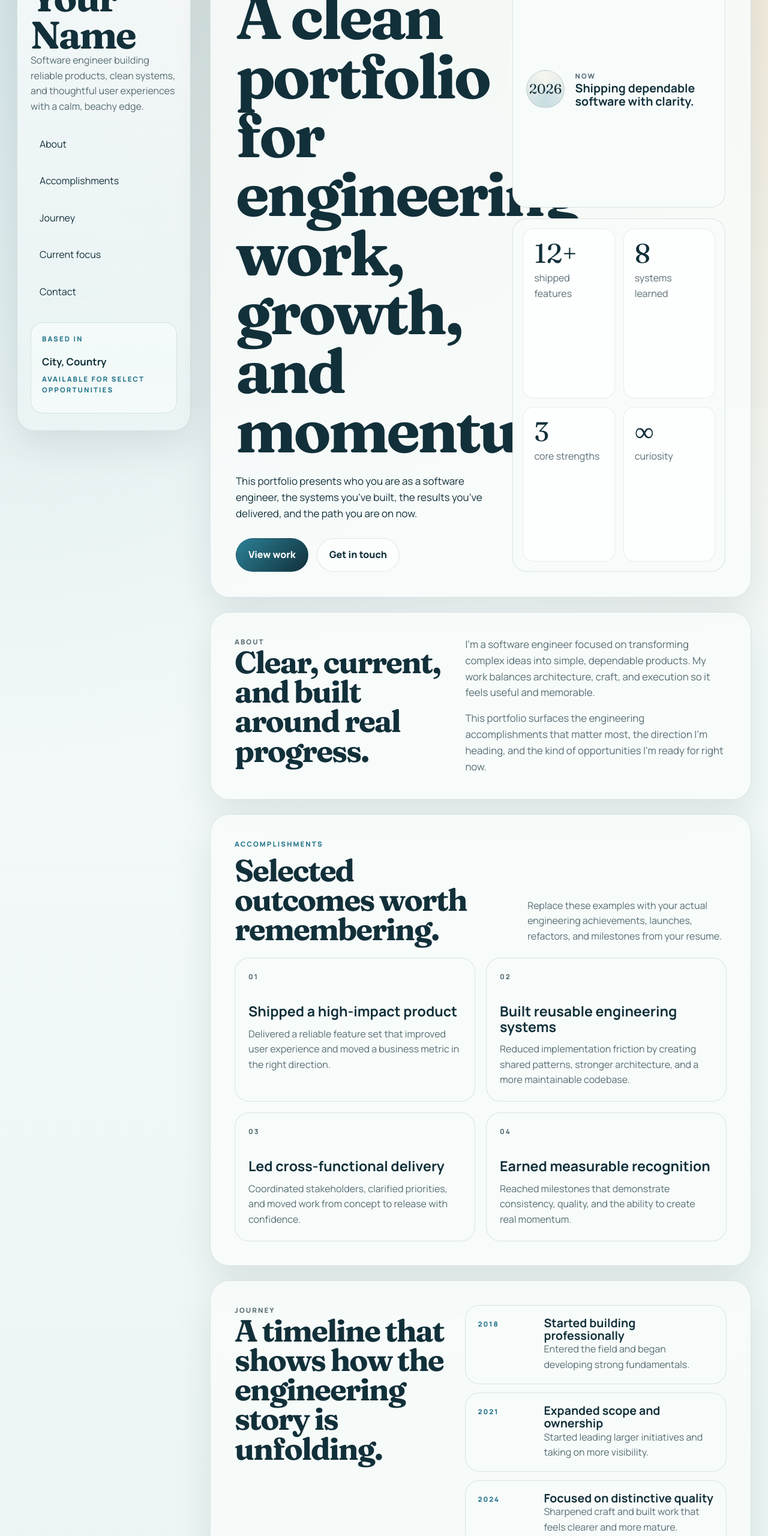
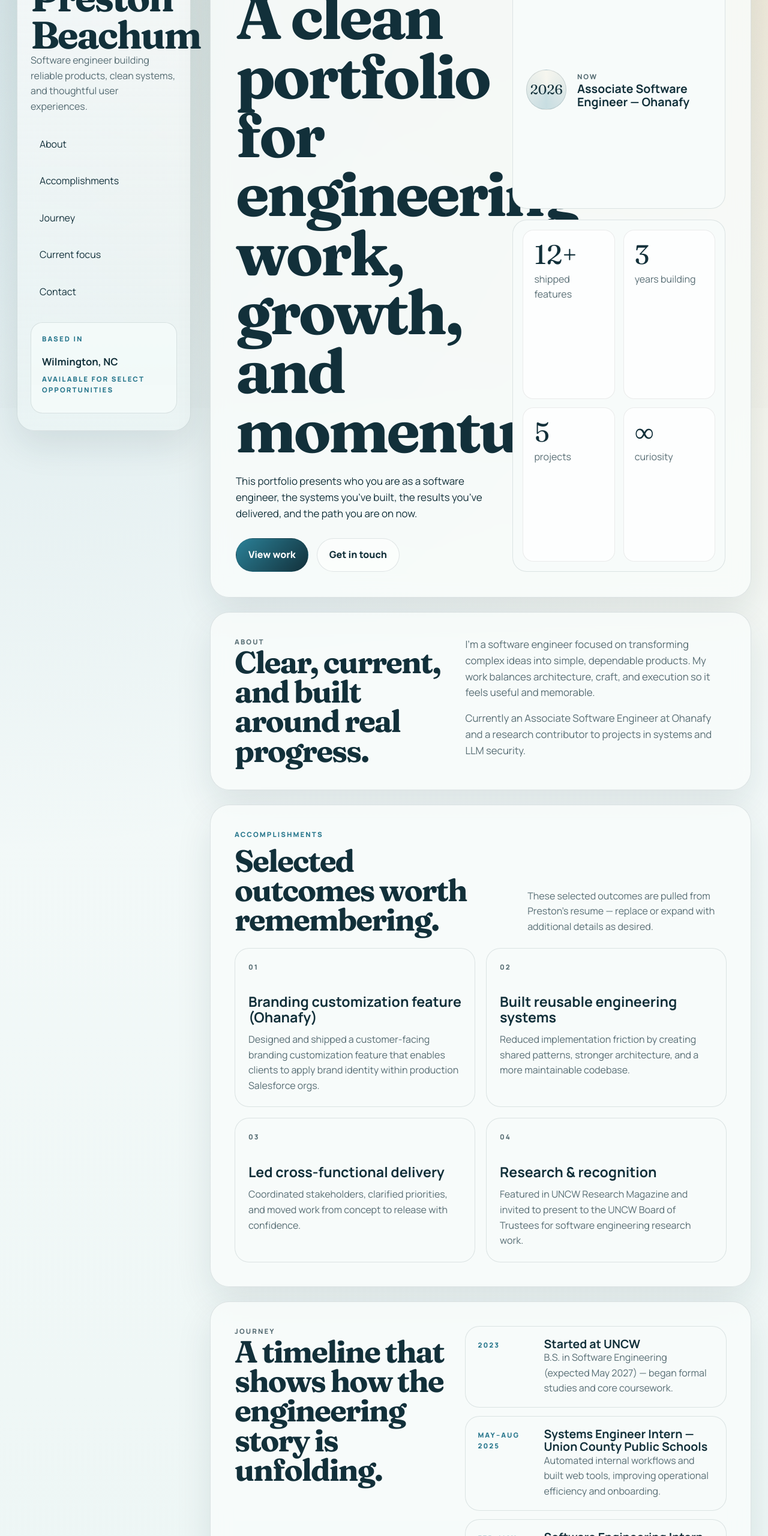
Before and after one commit to prestonbeachum/Portfolio, a plain HTML site: page index.html in a window 1280 px wide. Shown: the part 120-2680 px from the top of the page at 60% size. Drawn offline with Linux system fonts and the light colour scheme.

Commit message:
feat(portfolio): add beach-themed portfolio populated from resume

```diff
--- a/index.html
+++ b/index.html
@@ -22,10 +22,10 @@
       <aside class="rail">
         <div>
           <p class="eyebrow">Software Engineer</p>
-          <h1>Your Name</h1>
+          <h1>Preston Beachum</h1>
           <p class="subtitle">
             Software engineer building reliable products, clean systems, and
-            thoughtful user experiences with a calm, beachy edge.
+            thoughtful user experiences.
           </p>
         </div>
 
@@ -39,7 +39,7 @@
 
         <div class="rail-card">
           <span>Based in</span>
-          <strong>City, Country</strong>
+          <strong>Wilmington, NC</strong>
           <span>Available for select opportunities</span>
         </div>
       </aside>
@@ -69,7 +69,7 @@
               </div>
               <div>
                 <p class="profile-label">Now</p>
-                <h3>Shipping dependable software with clarity.</h3>
+                <h3>Associate Software Engineer — Ohanafy</h3>
               </div>
             </div>
 
@@ -79,12 +79,12 @@
                 <span class="metric-label">shipped features</span>
               </article>
               <article>
-                <span class="metric-value">8</span>
-                <span class="metric-label">systems learned</span>
+                <span class="metric-value">3</span>
+                <span class="metric-label">years building</span>
               </article>
               <article>
-                <span class="metric-value">3</span>
-                <span class="metric-label">core strengths</span>
+                <span class="metric-value">5</span>
+                <span class="metric-label">projects</span>
               </article>
               <article>
                 <span class="metric-value">∞</span>
@@ -106,9 +106,8 @@
               and execution so it feels useful and memorable.
             </p>
             <p>
-              This portfolio surfaces the engineering accomplishments that matter
-              most, the direction I’m heading, and the kind of opportunities I’m
-              ready for right now.
+              Currently an Associate Software Engineer at Ohanafy and a research
+              contributor to projects in systems and LLM security.
             </p>
           </div>
         </section>
@@ -120,18 +119,19 @@
               <h2>Selected outcomes worth remembering.</h2>
             </div>
             <p>
-              Replace these examples with your actual engineering achievements,
-              launches, refactors, and milestones from your resume.
+              These selected outcomes are pulled from Preston's resume — replace or
+              expand with additional details as desired.
             </p>
           </div>
 
           <div class="card-grid">
             <article class="achievement-card">
               <p class="card-index">01</p>
-              <h3>Shipped a high-impact product</h3>
+              <h3>Branding customization feature (Ohanafy)</h3>
               <p>
-                Delivered a reliable feature set that improved user experience and
-                moved a business metric in the right direction.
+                Designed and shipped a customer-facing branding customization
+                feature that enables clients to apply brand identity within
+                production Salesforce orgs.
               </p>
             </article>
             <article class="achievement-card">
@@ -152,10 +152,10 @@
             </article>
             <article class="achievement-card">
               <p class="card-index">04</p>
-              <h3>Earned measurable recognition</h3>
+              <h3>Research & recognition</h3>
               <p>
-                Reached milestones that demonstrate consistency, quality, and the
-                ability to create real momentum.
+                Featured in UNCW Research Magazine and invited to present to the
+                UNCW Board of Trustees for software engineering research work.
               </p>
             </article>
           </div>
@@ -168,31 +168,50 @@
           </div>
           <div class="timeline">
             <article>
-              <span>2018</span>
+              <span>2023</span>
               <div>
-                <h3>Started building professionally</h3>
-                <p>Entered the field and began developing strong fundamentals.</p>
+                <h3>Started at UNCW</h3>
+                <p>B.S. in Software Engineering (expected May 2027) — began formal studies and core coursework.</p>
               </div>
             </article>
+
             <article>
-              <span>2021</span>
+              <span>May–Aug 2025</span>
               <div>
-                <h3>Expanded scope and ownership</h3>
-                <p>Started leading larger initiatives and taking on more visibility.</p>
+                <h3>Systems Engineer Intern — Union County Public Schools</h3>
+                <p>Automated internal workflows and built web tools, improving operational efficiency and onboarding.</p>
               </div>
             </article>
+
             <article>
-              <span>2024</span>
+              <span>Feb–May 2026</span>
               <div>
-                <h3>Focused on distinctive quality</h3>
-                <p>Sharpened craft and built work that feels clearer and more mature.</p>
+                <h3>Software Engineering Intern — Ohanafy</h3>
+                <p>Engineered production features (LWC, Apex), migrated LWCs to Tailwind, and executed end-to-end regression testing.</p>
               </div>
             </article>
+
             <article>
-              <span>Now</span>
+              <span>Jun 2026 – Present</span>
               <div>
-                <h3>Looking for the next challenge</h3>
-                <p>Open to opportunities where strong engineering and thoughtful product work matter.</p>
+                <h3>Associate Software Engineer — Ohanafy</h3>
+                <p>Shipping customer-facing features (branding customization) and contributing to system design and maintainability.</p>
+              </div>
+            </article>
+
+            <article>
+              <span>Aug 2025 – Present</span>
+              <div>
+                <h3>Research — INSIGHTs & LLM Security</h3>
+                <p>Contributed to visualization platform refactors and research pipelines for model security and evaluation.</p>
+              </div>
+            </article>
+
+            <article>
+              <span>Expected 2027</span>
+              <div>
+                <h3>B.S., Software Engineering — UNCW</h3>
+                <p>Expected graduation: May 2027.</p>
               </div>
             </article>
           </div>
@@ -213,10 +232,10 @@
           <div class="current-grid">
             <article class="current-card current-card-wide">
               <span>Working on</span>
-              <h3>Reliable products with strong systems thinking.</h3>
+              <h3>Shipping features at Ohanafy; LLM security research</h3>
               <p>
-                I’m focused on quality, clarity, and execution that feels calm,
-                useful, and maintainable.
+                Implementing production features (LWC, Apex) while contributing to
+                research in model security and microservice architecture.
               </p>
             </article>
             <article class="current-card">
@@ -225,11 +244,7 @@
             </article>
             <article class="current-card">
               <span>Location</span>
-              <h3>City, Country</h3>
-            </article>
-            <article class="current-card">
-              <span>Timezone</span>
-              <h3>UTC+0</h3>
+              <h3>Wilmington, NC</h3>
             </article>
           </div>
         </section>
@@ -240,13 +255,9 @@
             <h2>Let’s build software that deserves the attention.</h2>
           </div>
           <div class="contact-links">
-            <a href="mailto:hello@example.com">hello@example.com</a>
-            <a href="https://www.linkedin.com" target="_blank" rel="noreferrer"
-              >LinkedIn</a
-            >
-            <a href="https://github.com" target="_blank" rel="noreferrer"
-              >GitHub</a
-            >
+            <a href="mailto:prestonbeachum@gmail.com">prestonbeachum@gmail.com</a>
+            <a href="https://linkedin.com/in/preston-beachum-a3b7b12ba" target="_blank" rel="noreferrer">LinkedIn</a>
+            <a href="https://github.com/prestonbeachum" target="_blank" rel="noreferrer">GitHub</a>
           </div>
         </section>
       </main>
```
Also changed, not shown: Resume.txt (added), 2 other files.
